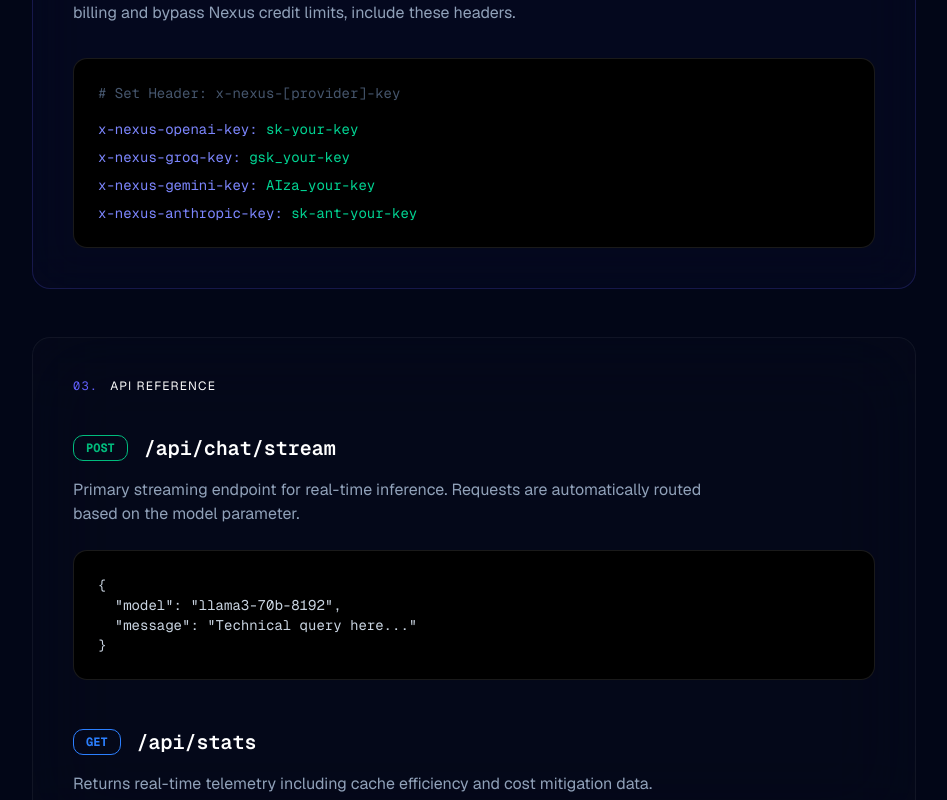
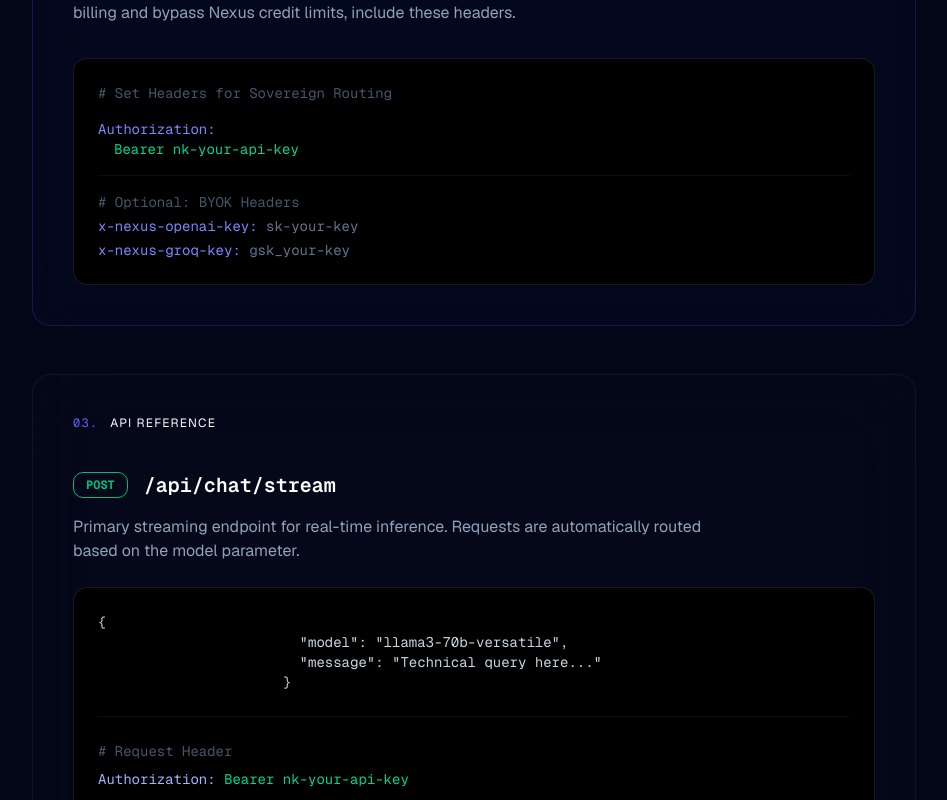
Before and after one commit to ANANDSUNNY0899/nexus-frontend, a Next.js app: page /docs in a window 1280 px wide. Shown: the part 800-1600 px from the top of the page, without its empty margins (316-1263 px from the left). Built offline with nearby package versions, Linux system fonts and the light colour scheme.

Commit message:
Live Key Injection in Document page

```diff
--- a/app/docs/page.tsx
+++ b/app/docs/page.tsx
@@ -1,10 +1,25 @@
 "use client"
 
+import React, { useState, useEffect } from "react";
 import Link from "next/link"
 import Image from "next/image"
 import { ArrowUpRight, Key, Server, Code2, Zap } from "lucide-react"
 
+
+
+
 export default function DocsPage() {
+
+  const [userApiKey, setUserApiKey] = useState("nk-your-api-key");
+
+  useEffect(() => {
+    // Check if we are in the browser to avoid SSR errors
+    if (typeof window !== "undefined") {
+      const savedKey = localStorage.getItem("nexus_api_key");
+      if (savedKey) setUserApiKey(savedKey);
+    }
+  }, []);
+
   return (
     <div className="min-h-screen bg-[#020617] text-slate-200 font-sans">
       {/* Background gradient */}
@@ -140,24 +155,20 @@
                 </p>
 
                 <div className="bg-black rounded-xl p-6 border border-white/10 font-mono text-sm overflow-x-auto">
-                  <p className="text-slate-600 mb-4"># Set Header: x-nexus-[provider]-key</p>
-                  <div className="space-y-2">
-                    <p>
-                      <span className="text-indigo-400">x-nexus-openai-key:</span>{" "}
-                      <span className="text-emerald-400">sk-your-key</span>
-                    </p>
-                    <p>
-                      <span className="text-indigo-400">x-nexus-groq-key:</span>{" "}
-                      <span className="text-emerald-400">gsk_your-key</span>
-                    </p>
-                    <p>
-                      <span className="text-indigo-400">x-nexus-gemini-key:</span>{" "}
-                      <span className="text-emerald-400">AIza_your-key</span>
-                    </p>
-                    <p>
-                      <span className="text-indigo-400">x-nexus-anthropic-key:</span>{" "}
-                      <span className="text-emerald-400">sk-ant-your-key</span>
-                    </p>
+                  <p className="text-slate-600 mb-4"># Set Headers for Sovereign Routing</p>
+                  <div className="space-y-4">
+                    {/* 1. Nexus Authorization (Asli Key yahan dikhegi) */}
+                    <div>
+                      <p className="text-indigo-400">Authorization:</p>
+                      <p className="text-emerald-400 pl-4">Bearer {userApiKey}</p>
+                    </div>
+
+                    {/* 2. Provider Keys (Inhe default placeholder hi rehne do) */}
+                    <div className="pt-4 border-t border-white/5 space-y-1">
+                      <p className="text-slate-600"># Optional: BYOK Headers</p>
+                      <p><span className="text-indigo-400">x-nexus-openai-key:</span> <span className="text-slate-500">sk-your-key</span></p>
+                      <p><span className="text-indigo-400">x-nexus-groq-key:</span> <span className="text-slate-500">gsk_your-key</span></p>
+                    </div>
                   </div>
                 </div>
               </div>
@@ -187,10 +198,14 @@
                   <div className="bg-black rounded-xl p-6 border border-white/10 font-mono text-sm">
                     <pre className="text-slate-300 overflow-x-auto">
                       {`{
-  "model": "llama3-70b-8192",
-  "message": "Technical query here..."
-}`}
+                        "model": "llama3-70b-versatile",
+                        "message": "Technical query here..."
+                      }`}
                     </pre>
+                    <div className="mt-6 pt-6 border-t border-white/5">
+                        <p className="text-slate-600 mb-2"># Request Header</p>
+                        <p className="text-indigo-300">Authorization: <span className="text-emerald-400">Bearer {userApiKey}</span></p>
+                    </div>
                   </div>
                 </div>
 
--- a/components/dashboard/access-provisioning.tsx
+++ b/components/dashboard/access-provisioning.tsx
@@ -4,7 +4,8 @@
 "use client"
 
 import { Copy, Check, Shield, Activity } from "lucide-react"
-import { useState } from "react"
+import { useState, useEffect } from "react"
+
 
 interface AccessProvisioningProps {
   email: string
@@ -27,6 +28,12 @@
     setCopied(true)
     setTimeout(() => setCopied(false), 2000)
   }
+ useEffect(() => {
+    if (apiKey && typeof window !== "undefined") {
+      localStorage.setItem("nexus_api_key", apiKey);
+    }
+  }, [apiKey]);
+
 
   return (
     <div className="bg-white/[0.01] backdrop-blur-2xl border border-white/[0.05] p-6 lg:p-8 rounded-2xl transition-all duration-300 hover:border-indigo-500/20 space-y-6">
```
